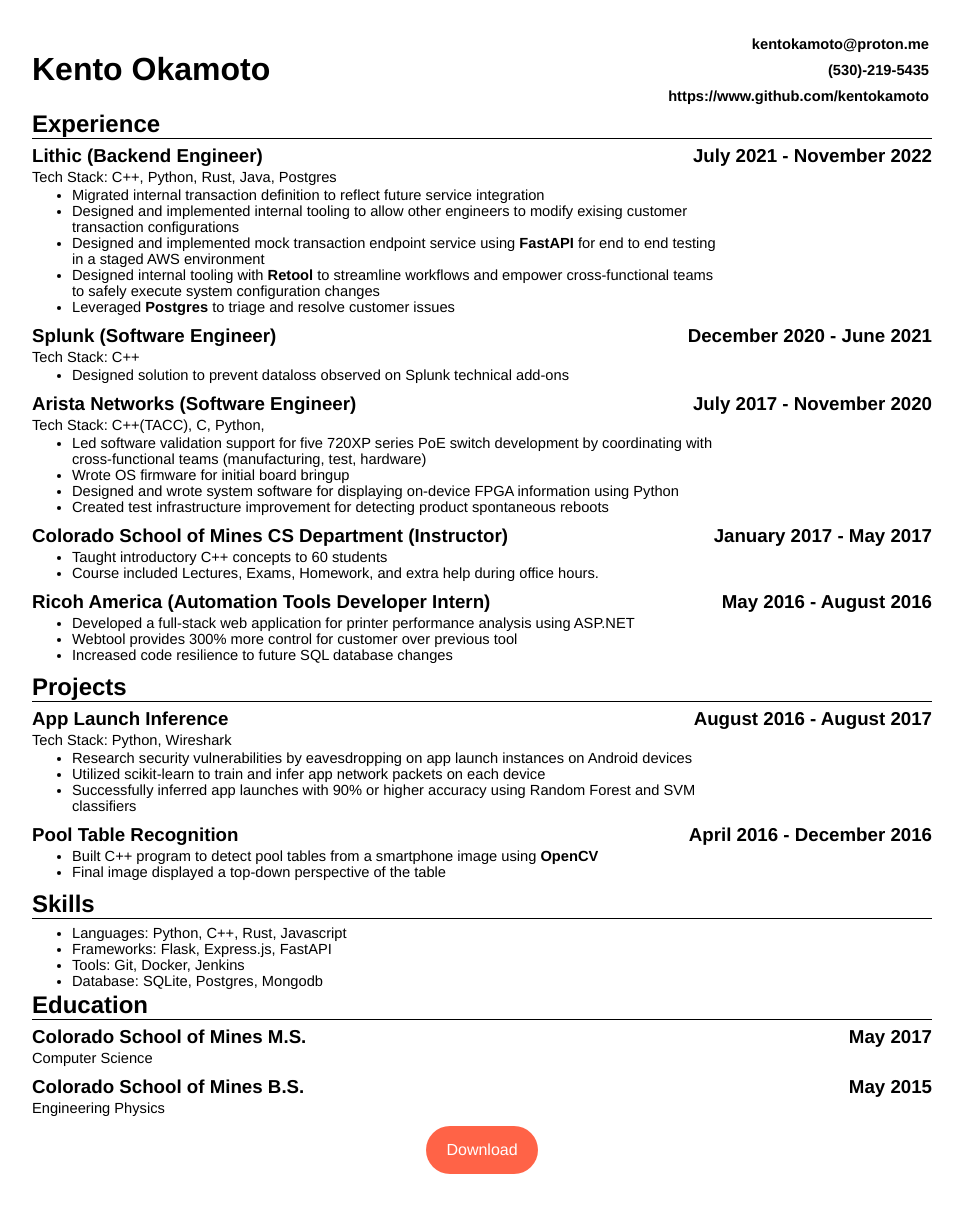
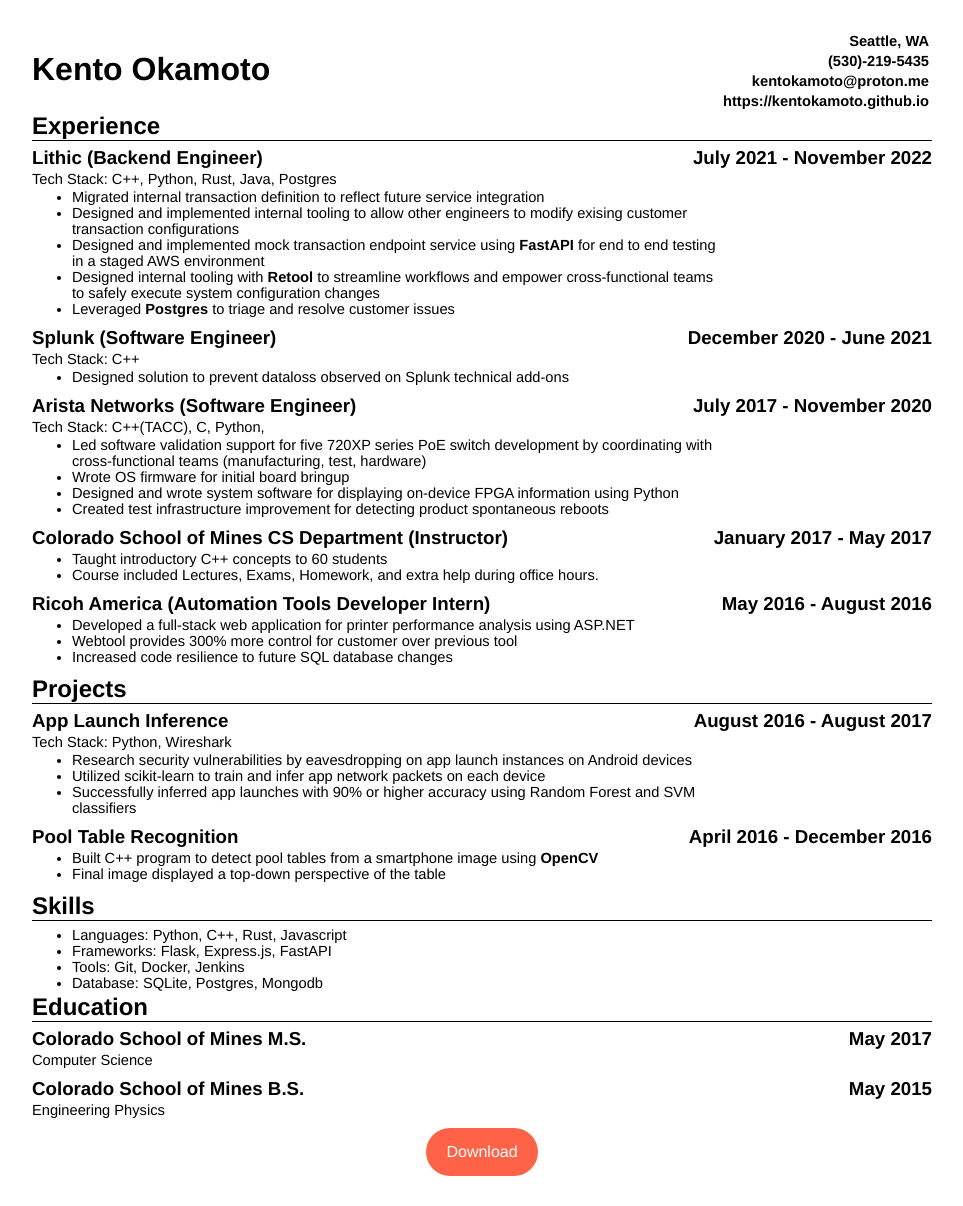
Before and after one commit to Kentokamoto/kentokamoto.github.io, a Jekyll site: the page views/Kento_Okamoto_Resume.html, which Jekyll copies as it is, in a window 1280 px wide. Shown: the whole page, without its empty margins (158-1121 px from the left). Built offline with Jekyll 4.4.1, drawn with Linux system fonts in a browser that asks for light colours; some of the changed lines change nothing that is shown.

Commit message:
Resume update

```diff
--- a/views/Kento_Okamoto_Resume.html
+++ b/views/Kento_Okamoto_Resume.html
@@ -84,6 +84,12 @@
                 </h1>
                 <table>
                     <thead>
+                        <tr>
+                            <th>Seattle, WA</th>
+                        </tr>
+                        <tr>
+                            <th>(530)-219-5435</th>
+                        </tr>
                         <tr class="header">
                             <th>
                                 <a href="mailto:kentokamoto@proton.me"
@@ -91,13 +97,11 @@
                                 >
                             </th>
                         </tr>
-                        <tr>
-                            <th>(530)-219-5435</th>
-                        </tr>
+
                         <tr>
                             <th>
-                                <a href="https://www.github.com/kentokamoto"
-                                    >https://www.github.com/kentokamoto</a
+                                <a href="https://kentokamoto.github.io"
+                                    >https://kentokamoto.github.io</a
                                 >
                             </th>
                         </tr>
```
